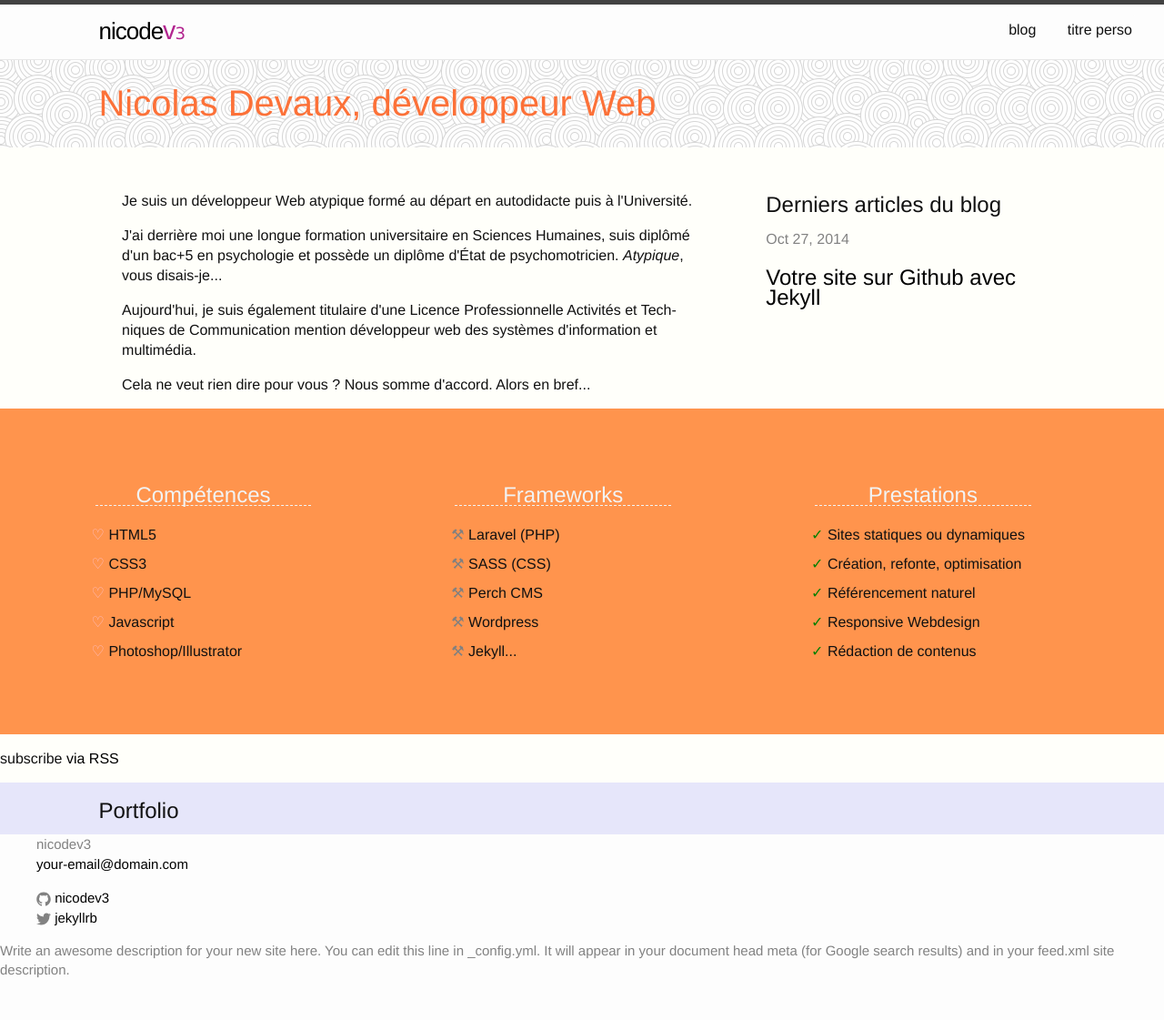
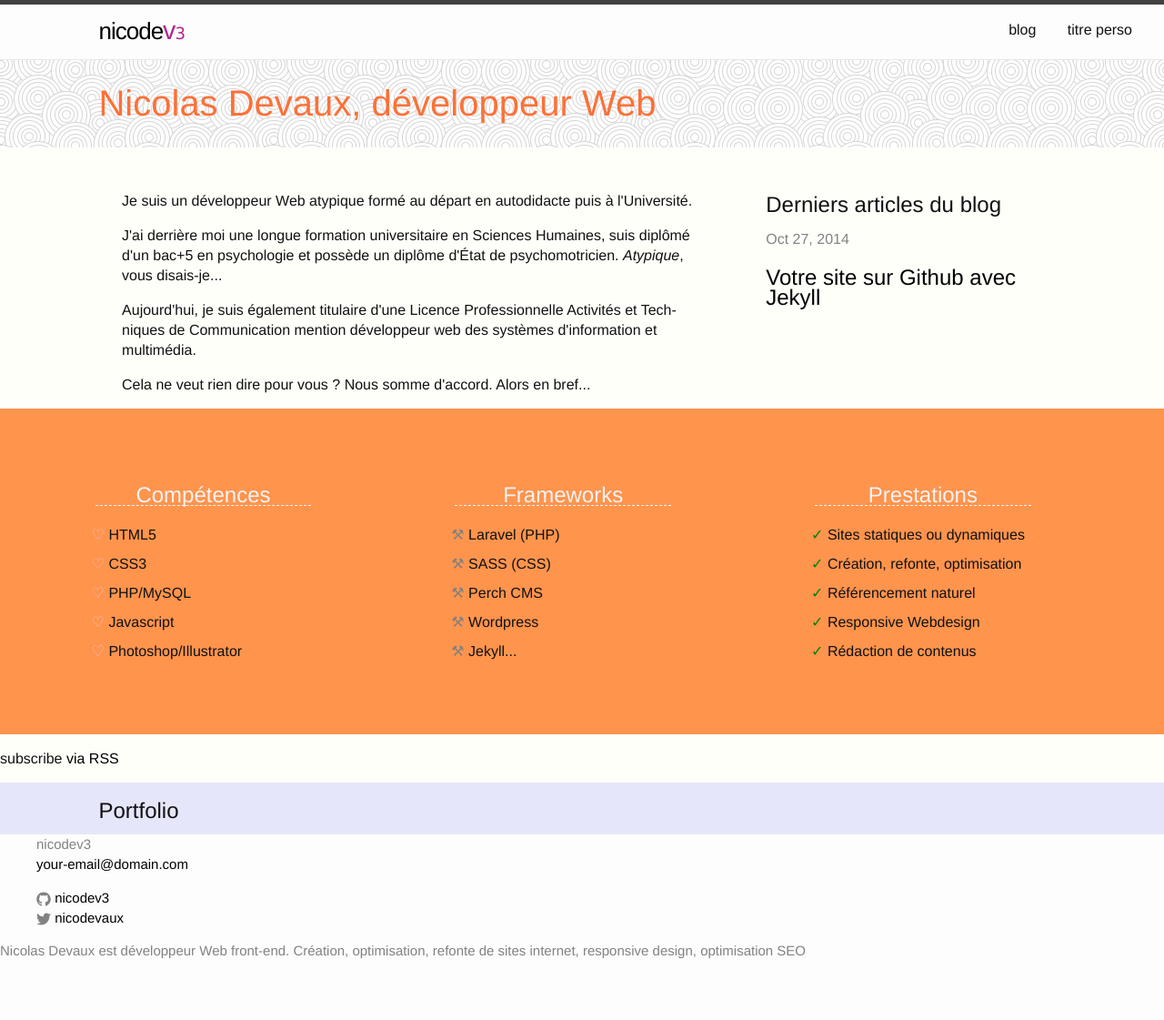
Before and after one commit to ndevaux/nicodev, a Jekyll site: the page built from index.html, in a window 1280 px wide. Shown: the whole page at 91% size. Built offline with Jekyll 4.4.1, drawn with Linux system fonts in a browser that asks for light colours.

Commit message:
changed config

```diff
--- a/_config.yml
+++ b/_config.yml
@@ -2,12 +2,10 @@
 title: nicodev3
 email: your-email@domain.com
 description: > # this means to ignore newlines until "baseurl:"
-  Write an awesome description for your new site here. You can edit this
-  line in _config.yml. It will appear in your document head meta (for
-  Google search results) and in your feed.xml site description.
+  Nicolas Devaux est développeur Web front-end. Création, optimisation, refonte de sites internet, responsive design, optimisation SEO
 baseurl: "" # the subpath of your site, e.g. /blog/
 url: "http://yourdomain.com" # the base hostname & protocol for your site
-twitter_username: jekyllrb
+twitter_username: nicodevaux
 github_username:  nicodev3
 
 # Build settings
```
